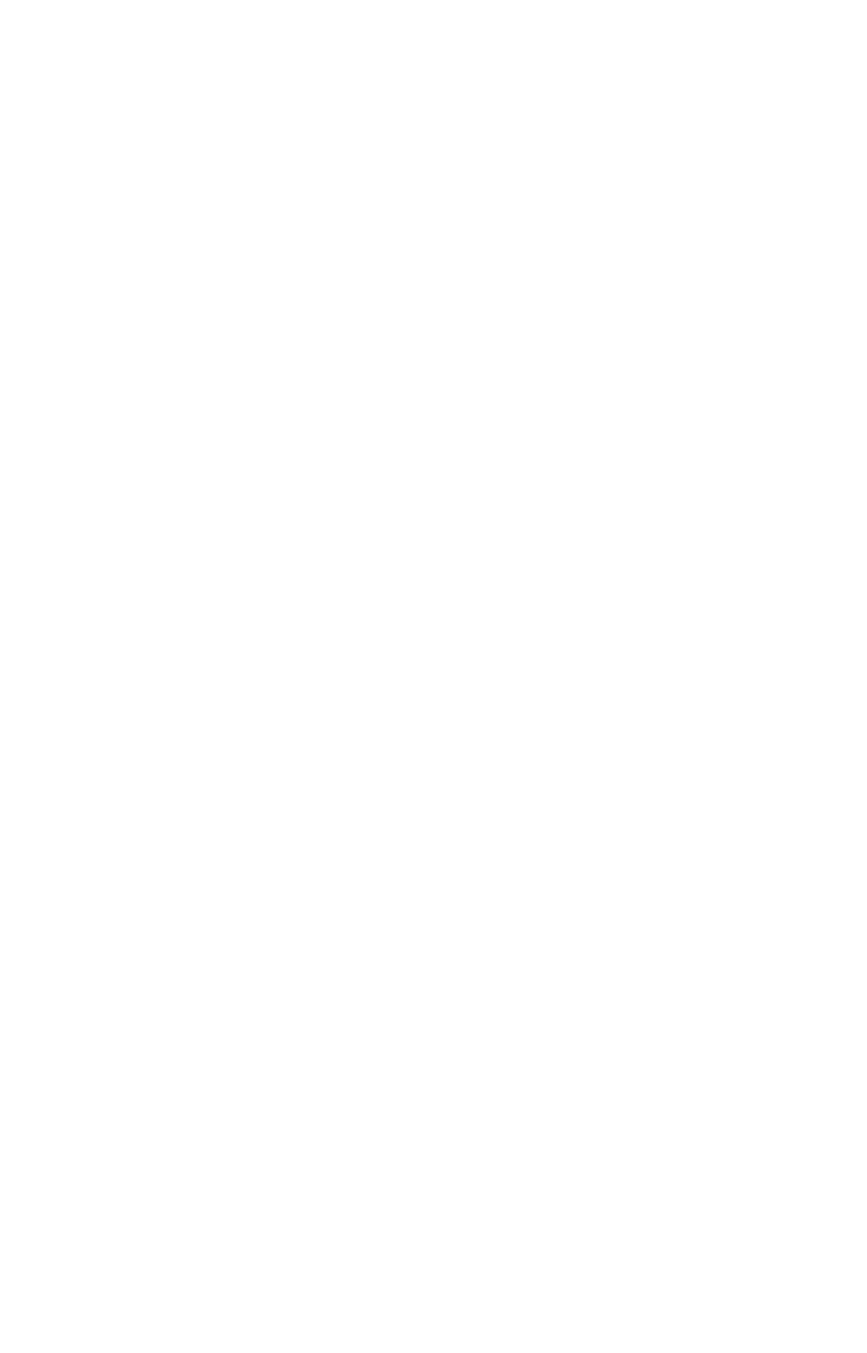
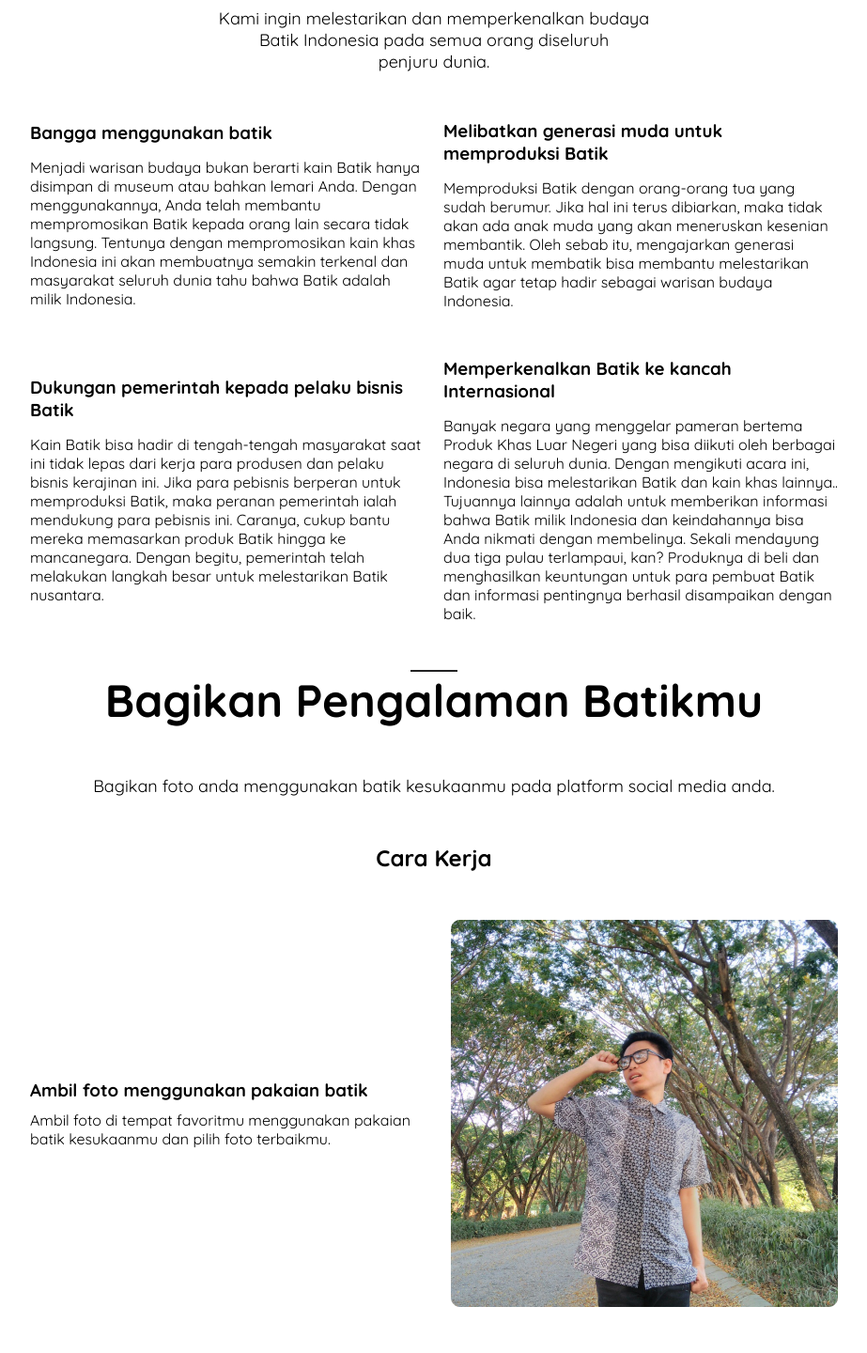
Before and after one commit to Gamalliel19/Mandalore-Batik, a React (Create React App) app: page /pengalaman in a window 1280 px wide. Shown: the part 1260-2700 px from the top of the page at 94% size, without its empty margins (178-1101 px from the left). Before the commit the page ends 800 px from the top, so only its background shows below. Built offline with nearby package versions, Linux system fonts and the light colour scheme; the HTML template or start-up script is replaced by a standard one.

Commit message:
completing pengalaman page

```diff
--- a/src/App.js
+++ b/src/App.js
@@ -4,6 +4,7 @@ import AboutBatik from './pages/AboutBatik'
 import ProduksiBatik from "./pages/ProduksiBatik";
 import Construction from "./components/construction/Construction";
 import FilosofiBatik from "./pages/FilosofiBatik";
+import Pengalaman from './pages/PengalamanBatik'
 
 function App() {
   return (
@@ -20,7 +21,7 @@ function App() {
             <Construction />
           </Route>
           <Route path="/pengalaman">
-            <Construction />
+            <Pengalaman />
           </Route>
           <Route path="/tentang">
             <AboutBatik />
--- a/src/components/MobileMenu.js
+++ b/src/components/MobileMenu.js
@@ -6,7 +6,7 @@ const MobileMenu = () => {
             <nav>
                 <ul>
                     <li>
-                        <Link to="/produksi">Produksi</Link>
+                        <Link to="/produk">Produksi</Link>
                     </li>
                     <li>
                         <Link to="/batik-daerah">Batik Daerah</Link>
--- /dev/null
+++ b/src/components/pengalaman/Pengalaman.js
@@ -0,0 +1,72 @@
+import './pengalaman.css'
+import { Link } from 'react-router-dom'
+
+const Pengalaman = () => {
+    return (
+        <div className="container pengalaman">
+            <section className="hero-pengalaman">
+                    <hr />
+                    <h1>Batik Untuk Semua Orang</h1>
+                    <p className="pengalaman-hero-desc">Ini cara kami untuk melestarikan warisan leluhur Bangsa Indonesia</p>
+                    <img src="assets/pengalaman/Group 283.png" alt="" />
+            </section>
+
+            <section className="pengalamans">
+                    <hr />
+                    <h1>Apa yang kami upayakan?</h1>
+                    <p className="pengalaman-hero-desc">Kami ingin melestarikan dan memperkenalkan budaya <br /> Batik Indonesia pada semua orang diseluruh <br /> penjuru dunia. </p>
+                    <div className="row">
+                        <div className="col">
+                            <h3>Bangga menggunakan batik</h3>
+                            <p>Menjadi warisan budaya bukan berarti kain Batik hanya disimpan di museum atau bahkan lemari Anda. Dengan menggunakannya, Anda telah membantu mempromosikan Batik kepada orang lain secara tidak langsung. Tentunya dengan mempromosikan kain khas Indonesia ini akan membuatnya semakin terkenal dan masyarakat seluruh dunia tahu bahwa Batik adalah milik Indonesia. </p>
+                        </div>
+                        <div className="col">
+                            <h3>Melibatkan generasi muda untuk memproduksi Batik</h3>
+                            <p>Memproduksi Batik dengan orang-orang tua yang sudah berumur. Jika hal ini terus dibiarkan, maka tidak akan ada anak muda yang akan meneruskan kesenian membantik. Oleh sebab itu, mengajarkan generasi muda untuk membatik bisa membantu melestarikan Batik agar tetap hadir sebagai warisan budaya Indonesia.</p>
+                        </div>
+                    </div>
+                    <div className="row">
+                        <div className="col">
+                            <h3>Dukungan pemerintah kepada pelaku bisnis Batik</h3>
+                            <p>Kain Batik bisa hadir di tengah-tengah masyarakat saat ini tidak lepas dari kerja para produsen dan pelaku bisnis kerajinan ini. Jika para pebisnis berperan untuk memproduksi Batik, maka peranan pemerintah ialah mendukung para pebisnis ini. Caranya, cukup bantu mereka memasarkan produk Batik hingga ke mancanegara. Dengan begitu, pemerintah telah melakukan langkah besar untuk melestarikan Batik nusantara.</p>
+                        </div>
+                        <div className="col">
+                            <h3>Memperkenalkan Batik ke kancah Internasional</h3>
+                            <p>Banyak negara yang menggelar pameran bertema Produk Khas Luar Negeri yang bisa diikuti oleh berbagai negara di seluruh dunia. Dengan mengikuti acara ini, Indonesia bisa melestarikan Batik dan kain khas lainnya.. Tujuannya lainnya adalah untuk memberikan informasi bahwa Batik milik Indonesia dan keindahannya bisa Anda nikmati dengan membelinya. Sekali mendayung dua tiga pulau terlampaui, kan? Produknya di beli dan menghasilkan keuntungan untuk para pembuat Batik dan informasi pentingnya berhasil disampaikan dengan baik.</p>
+                        </div>
+                    </div>
+            </section>
+
+            <section className="cara-kerja">
+                <hr />
+                <h1>Bagikan Pengalaman Batikmu</h1>
+                <p className="pengalaman-hero-desc">Bagikan foto anda menggunakan batik kesukaanmu pada platform social media anda.</p>
+                <h2>Cara Kerja</h2>
+                <div className="row">
+                    <div className="col">
+                        <h3>Ambil foto menggunakan pakaian batik</h3>
+                        <p>Ambil foto di tempat favoritmu menggunakan pakaian batik kesukaanmu dan pilih foto terbaikmu.</p>
+                    </div>
+                    <div className="col">
+                        <img src="assets/pengalaman/Rectangle 207.png" alt="" />
+                    </div>
+                </div>
+                <div className="row reverse">
+                    <div className="col">
+                        <h3>Unggah Fotomu pada platform social media</h3>
+                        <p>Tulis caption terbaikmu dan jangan lupa sisipkan #PAKAIBATIK #BANGGAPAKAIBATIK #LOKALPRIDE #LOCALPRIDEINDONESIA</p>
+                    </div>
+                    <div className="col">
+                        <img src="assets/pengalaman/Rectangle 208.png" alt="" />
+                    </div>
+                </div>
+            </section>
+             <div className="button">
+                <Link to="/" className="btn-outline">Mulai Bagikan Pengalamanmu</Link>
+             </div>
+
+        </div>
+     );
+}
+
+export default Pengalaman;
--- /dev/null
+++ b/src/components/pengalaman/pengalaman.css
@@ -0,0 +1,55 @@
+.pengalaman h1{
+    text-align: center;
+    font-size: 6vh;
+}
+.pengalaman .pengalaman-hero-desc {
+    margin: 50px 0;
+    text-align: center;
+    font-size: 18px;
+}
+.pengalaman img{
+    display: block;
+    margin: 0 auto;
+}
+.cara-kerja h2{
+    text-align: center;
+}
+.cara-kerja h3{
+    margin-bottom: 10px;
+}
+.button{
+    display: flex;
+    align-items: center;
+    justify-content: center;
+    margin: 80px 0;
+}
+.btn-outline{
+    color: #222223;
+    font-weight: 600;
+    text-decoration: none;
+    border: 1px solid #222223;
+    padding: 14px 24px;
+    border-radius: 10px;
+    text-align: center;
+    display: inline-block;
+    margin: 0 auto !important;
+}
+.btn-outline:hover{
+    opacity: 0.8;
+}
+.pengalamans, .cara-kerja{
+    max-width: 860px;
+    margin: 0 auto;
+}
+.pengalamans .row .col{
+    width: 50%;
+}
+.pengalamans .row .col h3{
+    margin-bottom: 15px;
+}
+
+@media screen and (max-width: 1080px) {
+    .pengalamans .row .col{
+        width: 100%;
+    }
+}
--- /dev/null
+++ b/src/pages/PengalamanBatik.js
@@ -0,0 +1,15 @@
+import Footer from "../components/Footer";
+import ChildHeader from '../components/ChildHeader'
+import Pengalaman from "../components/pengalaman/Pengalaman"
+
+const PengalamanBatik = () => {
+    return (
+        <>
+            <ChildHeader />
+            <Pengalaman />
+            <Footer />
+        </>
+     );
+}
+
+export default PengalamanBatik;
```
